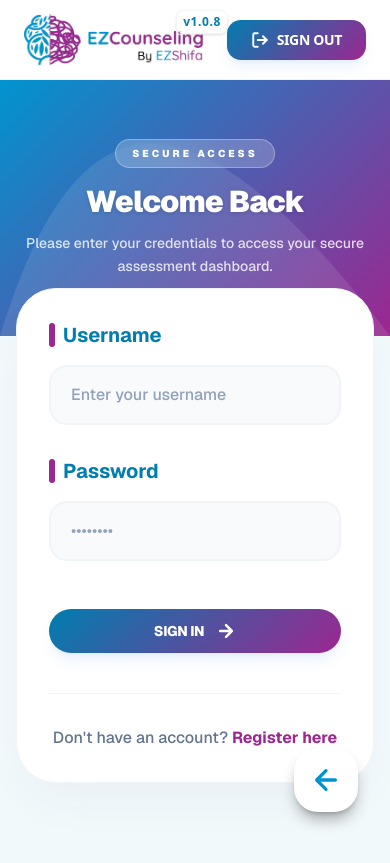
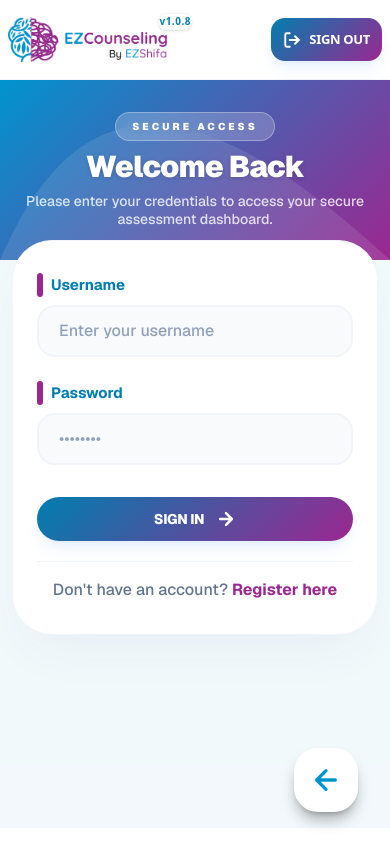
Before and after one commit to AsharMeraj/Counselling_App_Jublee, a Next.js app: page /sign-in in a window 390 px wide. Built offline with nearby package versions, Linux system fonts and the light colour scheme; a web font is replaced by a local one.

Commit message:
test-features

```diff
--- a/src/app/_components/Navbar.tsx
+++ b/src/app/_components/Navbar.tsx
@@ -39,7 +39,7 @@ const Navbar = () => {
 
   return (
     <section className="z-50 w-full">
-      <nav className="h-20 md:h-24 bg-white/70 backdrop-blur-xl border-b border-slate-100 flex items-center justify-between px-6 sm:px-12 shadow-sm shadow-blue-900/5">
+      <nav className="h-20 md:h-24 bg-white/70 backdrop-blur-xl border-b border-slate-100 flex items-center justify-between px-2 sm:px-12 shadow-sm shadow-blue-900/5">
 
         {/* Logo Placeholder - Matches the branding theme */}
         <div className="flex relative items-center">
@@ -48,10 +48,10 @@ const Navbar = () => {
             src={logo}
             width={140}
             height={40}
-            className="w-45 md:w-56 h-auto transition-opacity hover:opacity-90"
+            className="w-40 md:w-56 h-auto transition-opacity hover:opacity-90"
             priority
           />
-          <span className="absolute -top-1 -right-6 text-[12px] font-bold text-primary tracking-wider  px-1.5 py-0.5 rounded-md border border-slate-100 shadow-sm">
+          <span className="absolute -top-1 -right-6 text-[10px] md:text-[12px] font-bold text-primary tracking-wider  md:px-1.5 md:py-0.5 rounded-md border border-slate-100 shadow-sm">
             v{app.version}
           </span>
         </div>
@@ -61,7 +61,7 @@ const Navbar = () => {
           <Button
             onClick={handleSignOut}
             disabled={isLoggingOut}
-            className="w-auto px-6 py-2.5 text-sm rounded-xl"
+            className="w-auto px-3 py-3 sm:px-6 sm:py-2.5 text-[13px] sm:text-sm rounded-xl"
           >
             <span className="flex items-center gap-2">
               {isLoggingOut ? (
--- a/src/app/sign-in/page.tsx
+++ b/src/app/sign-in/page.tsx
@@ -62,7 +62,7 @@ const SignInPage = () => {
     <div className="min-h-[calc(100vh-6rem)] bg-primary/5 pb-20 font-sans">
       {/* Hero Section with Gradient Background and Wave Effect */}
       <div
-        className="w-full h-64 sm:h-80 relative overflow-hidden"
+        className="w-full h-45 sm:h-64 md:h-80 relative overflow-hidden"
         style={{ background: `linear-gradient(135deg, #0094cf 0%, #9c2790 100%)` }}
       >
         <div className="absolute inset-0 opacity-10 pointer-events-none">
@@ -72,25 +72,25 @@ const SignInPage = () => {
         </div>
 
         <div className="relative z-10 flex flex-col items-center justify-center h-full px-6 text-center">
-          <div className="bg-white/20 backdrop-blur-md px-4 py-1.5 rounded-full text-white text-[10px] font-black uppercase tracking-[0.3em] mb-4 border border-white/30">
+          <div className="bg-white/20 backdrop-blur-md px-4 py-1.5 rounded-full text-white text-[10px] font-black uppercase tracking-[0.3em] mb-2 sm:mb-4 border border-white/30">
             Secure Access
           </div>
           <h1 className="text-3xl sm:text-4xl md:text-5xl font-black text-white tracking-tight drop-shadow-sm">
             Welcome Back
           </h1>
-          <p className="text-white/80 mt-3 max-w-xl text-sm sm:text-lg font-medium leading-relaxed">
+          <p className="text-white/80 mt-2 sm:mt-3 max-w-xl text-sm sm:text-lg font-medium leading-tight sm:leading-relaxed">
             Please enter your credentials to access your secure assessment dashboard.
           </p>
         </div>
       </div>
 
-      <div className="max-w-xl mx-auto px-4 sm:px-6 -mt-12 relative z-20">
-        <div className="bg-white rounded-[2.5rem] shadow-2xl shadow-blue-900/5 border border-slate-100 p-8 sm:p-12 transition-all animate-in fade-in slide-in-from-bottom-8 duration-700">
+      <div className="max-w-xl mx-auto px-3 sm:px-6 -mt-5 sm:-mt-12 relative z-20">
+        <div className="bg-white rounded-[2.5rem] shadow-2xl shadow-blue-900/5 border border-slate-100 px-6 py-8 sm:p-12 transition-all animate-in fade-in slide-in-from-bottom-8 duration-700">
 
-          <form className="space-y-8" onSubmit={handleSubmit}>
+          <form className="space-y-6 sm:space-y-8" onSubmit={handleSubmit}>
             {/* Username Field */}
-            <div className="space-y-4">
-              <label className="text-xl font-bold text-primary flex items-center gap-2">
+            <div className="space-y-2 sm:space-y-4">
+              <label className="text-[15px] sm:text-xl font-bold text-primary flex items-center gap-2">
                 <span className="w-1.5 h-6 bg-secondary rounded-full"></span>
                 Username
               </label>
@@ -99,13 +99,13 @@ const SignInPage = () => {
                 type="text"
                 required
                 placeholder="Enter your username"
-                className="w-full px-5 py-4 rounded-2xl border-2 border-slate-100 bg-slate-50 text-black font-medium transition-all focus:border-primary focus:ring-0 focus:outline-none placeholder:text-slate-400"
+                className="w-full px-5 py-3 sm:py-4 rounded-2xl border-2 border-slate-100 bg-slate-50 text-black font-medium transition-all focus:border-primary focus:ring-0 focus:outline-none placeholder:text-slate-400"
               />
             </div>
 
             {/* Password Field */}
-            <div className="space-y-4">
-              <label className="text-xl font-bold text-primary flex items-center gap-2">
+            <div className="space-y-2 sm:space-y-4">
+              <label className="text-[15px] sm:text-xl font-bold text-primary flex items-center gap-2">
                 <span className="w-1.5 h-6 bg-secondary rounded-full"></span>
                 Password
               </label>
@@ -114,7 +114,7 @@ const SignInPage = () => {
                 type="password"
                 required
                 placeholder="••••••••"
-                className="w-full px-5 py-4 rounded-2xl border-2 border-slate-100 bg-slate-50 text-black font-medium transition-all focus:border-primary focus:ring-0 focus:outline-none placeholder:text-slate-400"
+                className="w-full px-5 py-3 sm:py-4 rounded-2xl border-2 border-slate-100 bg-slate-50 text-black font-medium transition-all focus:border-primary focus:ring-0 focus:outline-none placeholder:text-slate-400"
               />
             </div>
 
@@ -127,7 +127,7 @@ const SignInPage = () => {
               </div>
             )}
 
-            <div className="pt-4">
+            <div className="pt-2 sm:pt-4">
               <Button
                 type="submit"
                 disabled={loading}
@@ -155,7 +155,7 @@ const SignInPage = () => {
             </div>
           </form>
 
-          <div className="mt-10 pt-8 border-t border-slate-100 text-center">
+          <div className="mt-5 sm:mt-10 pt-4 sm:pt-8 border-t border-slate-100 text-center">
             <p className="text-slate-500 font-medium">
               Don't have an account?{' '}
               <a href="/sign-up" className="font-bold text-secondary hover:underline underline-offset-4 decoration-2">
```
